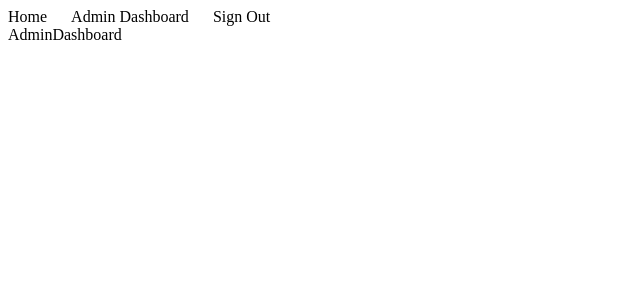
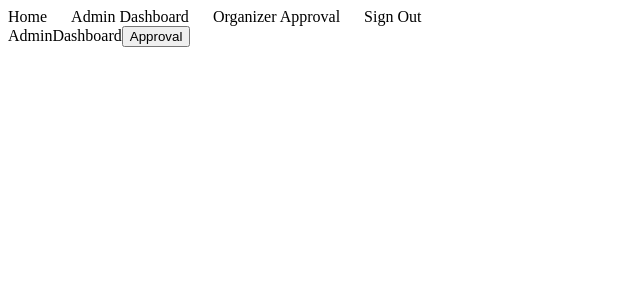
Before and after one commit to Jad-Atieh/SOEN-341-Project-Fall-2025, a React (Vite) app in the folder frontend/: page /admin in a window 1280 px wide. Shown: the top 300 px of the page, without its empty margins (0-640 px from the left). Built offline with nearby package versions, Linux system fonts and the light colour scheme; sample sign-in values are in the browser's storage.

Commit message:
added organizer apporval

```diff
--- a/frontend/src/App.jsx
+++ b/frontend/src/App.jsx
@@ -12,6 +12,7 @@ import NotFound from "./pages/NotFound";
 import Home from "./pages/Home";
 import StudentDashboard from "./pages/StudentDashboard";
 import OrganizerDashboard from "./pages/OrganizerDashboard";
+import OrganizerApproval from "./pages/OraganizerApproval";
 
 // Components
 import ProtectedRoute from "./components/ProtectedRoute";
@@ -76,6 +77,7 @@ function Navbar() {
       {isLoggedIn && role === "admin" && (
         <>
           <Link to="/admin">Admin Dashboard</Link> {"  "}
+          <Link to="/approval">Organizer Approval</Link> {"  "}
           <button onClick={handleLogout} className="button-style">Sign Out</button>
         </>
       )}
@@ -98,6 +100,9 @@ function App() {
         <Route path="/admin" element={
           <ProtectedRoute roles={["admin"]}><AdminDashboard /></ProtectedRoute>
         } />
+        <Route path="/approval" element={
+          <ProtectedRoute roles={["admin"]}><OrganizerApproval/></ProtectedRoute>
+        } />
 
         <Route path="/student" element={
           <ProtectedRoute roles={["student"]}><StudentDashboard /></ProtectedRoute>
--- a/frontend/src/pages/AdminDashboard.jsx
+++ b/frontend/src/pages/AdminDashboard.jsx
@@ -1,5 +1,12 @@
-function AdminDashboard() {
-    return <div>AdminDashboard</div>
-}
+import React from "react";
+import "../styles/style.css";
+import { Link } from "react-router-dom";
 
+const AdminDashboard = () => {
+    return (
+        <div>AdminDashboard
+        <Link to="/approval"><button>Approval</button></Link>
+        </div>
+    );
+};
 export default AdminDashboard
```
